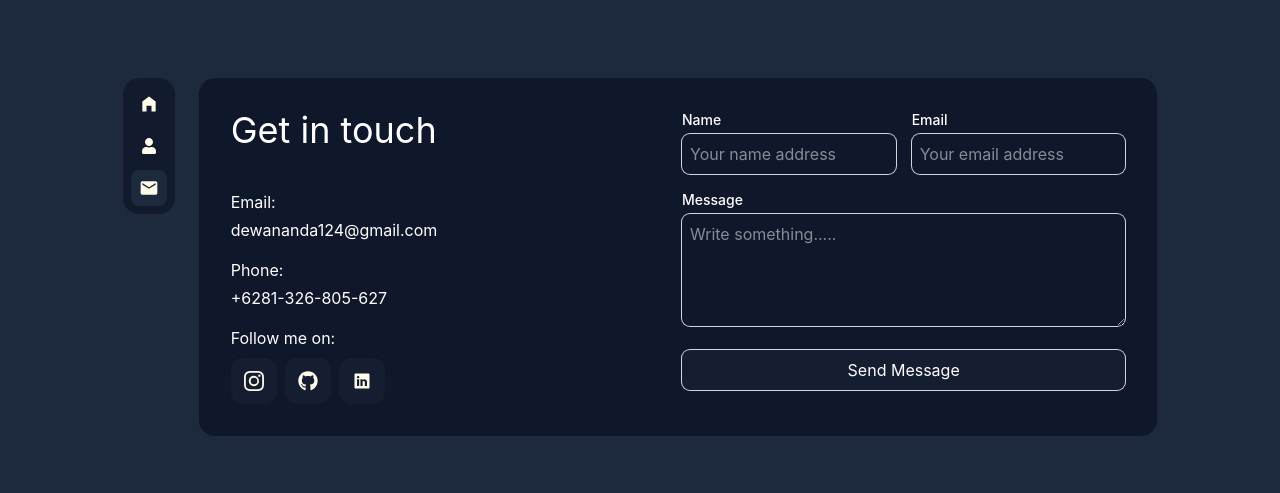
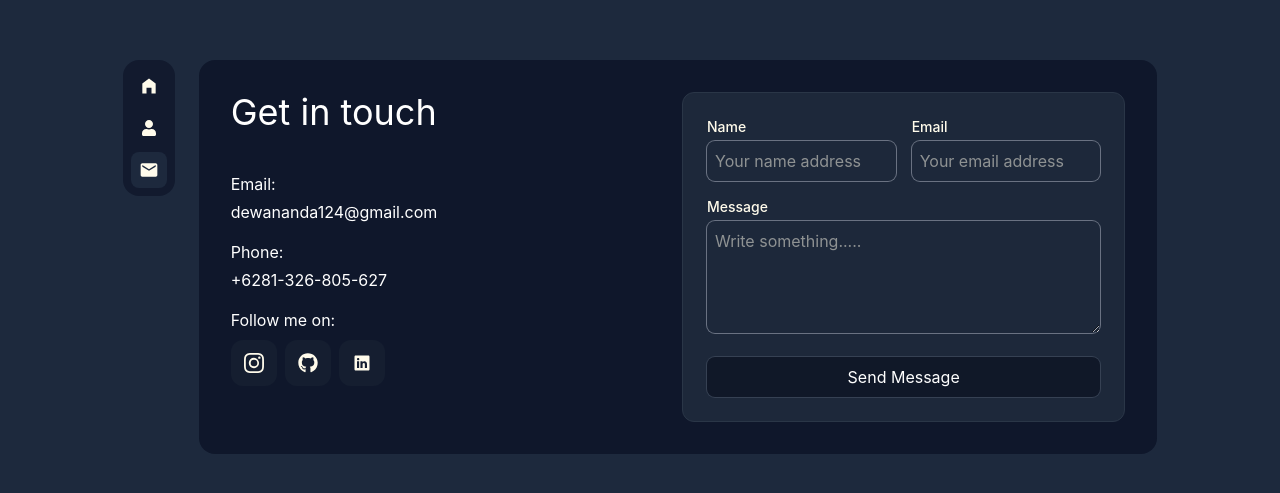
Before and after one commit to dewa-nanda/portofolio-d, a Next.js app: page /contact in a window 1280 px wide. Shown: the part 143-636 px from the top of the page. Built offline with nearby package versions, Linux system fonts and the light colour scheme.

Commit message:
fix: adjust color form

```diff
--- a/src/components/pages/Contact.tsx
+++ b/src/components/pages/Contact.tsx
@@ -78,6 +78,7 @@ const Contact = () => {
         </div>
 
         <div className="w-full md:w-1/2">
+          <Card className="bg-[#1d283a] border-1 border-[#2a3647] p-4">
             <form onSubmit={handleSubmit(onSubmit)}>
               <div className="flex flex-col sm:flex-row gap-4">
                 <FormField
@@ -110,12 +111,13 @@ const Contact = () => {
               />
 
               <button
-              className="w-full mt-6 rounded-lg p-2 bg-[#151e30] text-white ring-1 ring-gray-300 hover:bg-[#1f2a44] transition-colors hover:cursor-pointer"
+                className="w-full mt-6 rounded-lg p-2 bg-gray-900 text-white font-medium ring-1 ring-gray-700 hover:bg-gray-800 hover:ring-gray-500 transition-colors hover:cursor-pointer"
                 type="submit"
               >
                 Send Message
               </button>
             </form>
+          </Card>
         </div>
       </div>
     </motion.div>
--- a/src/components/ui/FormField.tsx
+++ b/src/components/ui/FormField.tsx
@@ -29,7 +29,7 @@ export default function FormField<T extends Record<string, any>>({
   const baseInputClasses = `ring-1 focus:ring-2 focus:outline-none rounded-lg p-2 w-full transition-all ${
     error
       ? "ring-[#ef4444] focus:ring-[#ef4444]"
-      : "ring-gray-300 focus:ring-cyan-400"
+      : "ring-gray-500 focus:ring-gray-300"
   }`;
 
   return (
```
Also changed, not shown: 1 other file (tests, documents, lock files or other folders). Lines whose indentation alone changed are shown as unchanged.
